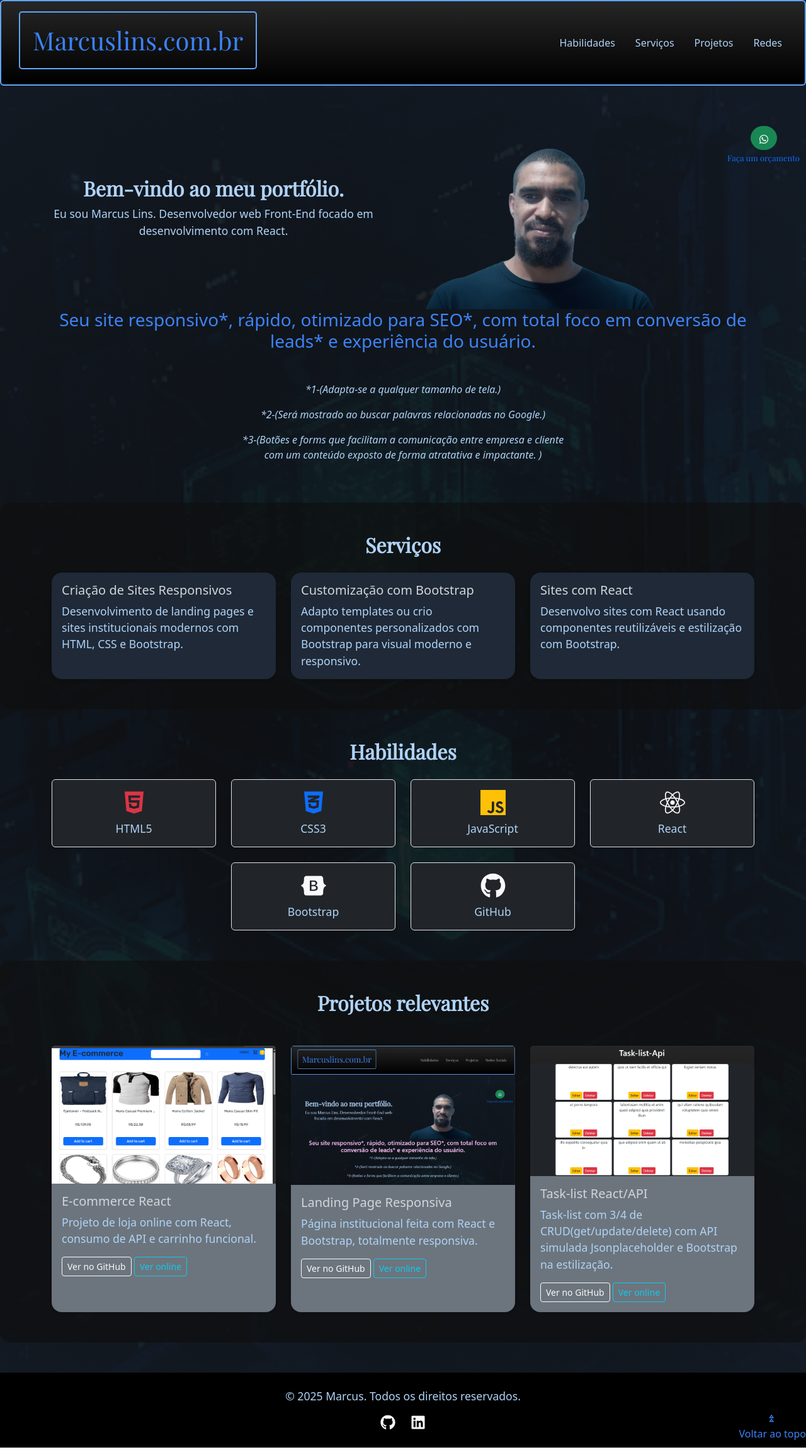
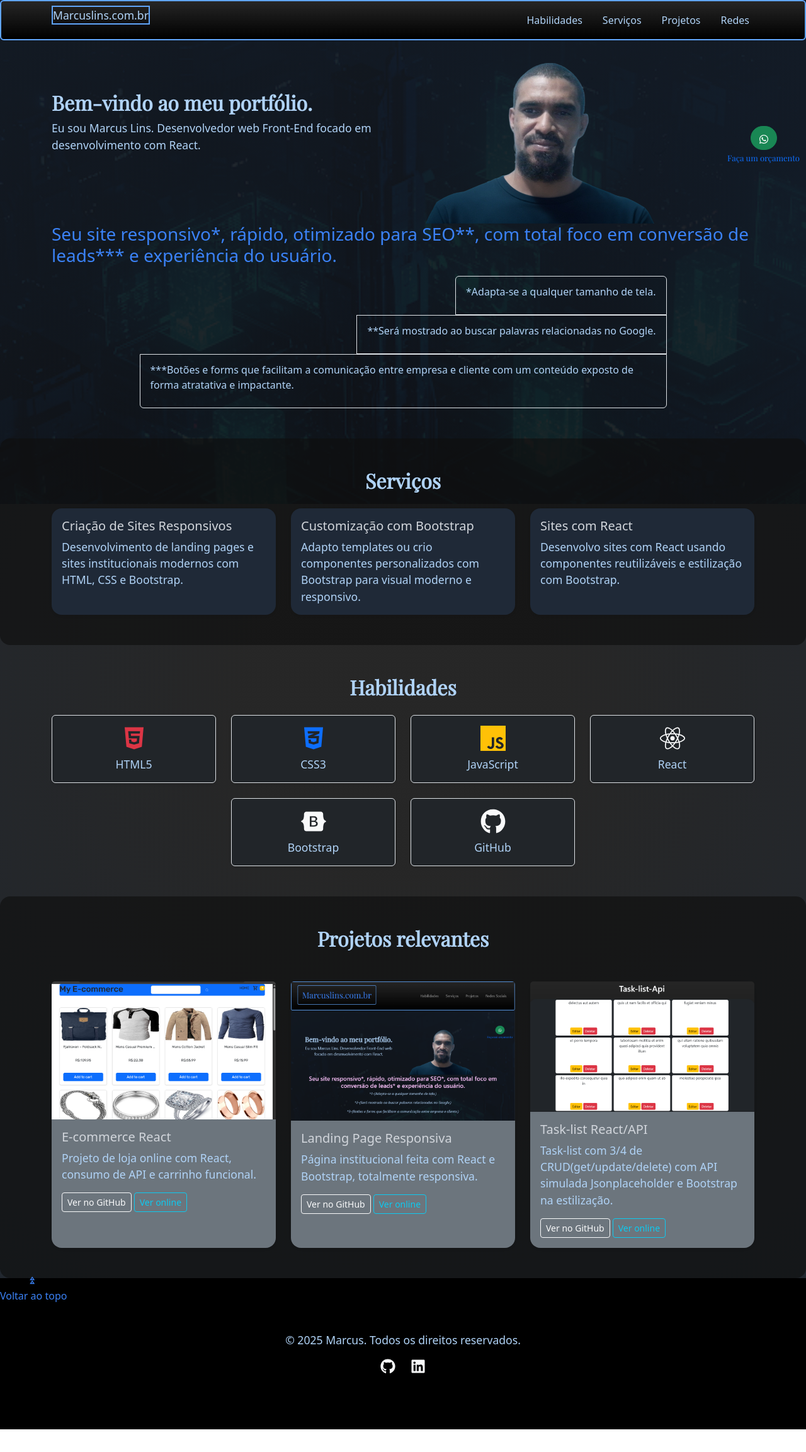
Before and after one commit to MarcussPablo/portfolio, a React (Vite) app: page /projects in a window 1280 px wide. Shown: the whole page at 63% size. After the commit the page ends 2269 px from the top, so only its background shows below. Built offline with nearby package versions, Linux system fonts and the light colour scheme.

Commit message:
Ajustes logo e footer

```diff
--- a/index.html
+++ b/index.html
@@ -3,7 +3,7 @@
 
 <head>
   <meta charset="UTF-8" />
-  <link rel="icon" type="image/svg+xml" href="/unnamed.png" />
+  <link rel="icon" type="image/svg+xml" href="/logo.jpg" />
   <meta name="viewport" content="width=device-width, initial-scale=1.0" />
   <title>Landing Page Profissional - Desenvolvedor Front-end React</title>
   <meta name="description"
--- a/src/components/Footer/Footer.jsx
+++ b/src/components/Footer/Footer.jsx
@@ -1,11 +1,12 @@
-import { FaGithub, FaLinkedin, FaEnvelope } from 'react-icons/fa';
+import { FaGithub, FaLinkedin } from 'react-icons/fa';
+import { MdOutlineFastRewind } from "react-icons/md";
 
 export default function Footer() {
   const year = new Date().getFullYear();
 
   return (
-    <footer className="bg-black text-light py-4 mt-5 "id='contact'>
-      <div className="container text-center">
+    <footer className="bg-black container-fluid text-light p-4 my-auto "id='contact'>
+      <div className="container-fluid text-center">
         <p className="mb-2">&copy; {year} Marcus. Todos os direitos reservados.</p>
 
         <div className="d-flex justify-content-center gap-4 fs-4">
@@ -17,6 +18,17 @@ export default function Footer() {
           </a>
         </div>
       </div>
+
+
+       <div className="topo">
+        <a href="#top"
+        style={{color:'#3b82f6',
+        }}
+        >
+            <div className="topo-seta"><MdOutlineFastRewind /></div>
+            <div>Voltar ao topo</div>
+        </a>
+      </div>
     </footer>
   );
 }
--- a/src/components/Header/Header.jsx
+++ b/src/components/Header/Header.jsx
@@ -1,9 +1,9 @@
 const Header = () => (
-  <nav className="navbar navbar-expand-md navbar-dark bg-black bg-gradient p-3 my-border rounded "
+  <nav className="navbar navbar-expand-md navbar-dark bg-black bg-gradient mb-5 my-border rounded "
   id="top"
   >
-    <div className="container-fluid">
-      <h1 className="my-border">Marcuslins.com.br</h1>
+    <div className="container">
+      <p className="my-border">Marcuslins.com.br</p>
 
       {/* Botão Hamburguer */}
       <button
--- a/src/components/Hero/Hero.jsx
+++ b/src/components/Hero/Hero.jsx
@@ -3,36 +3,47 @@ import Services from "../Services/Services";
 const Hero = () => (
   <section className=" text-white text-center p-5">
     <div className="container ">
-      <div className="row d-flex justify-content-between flex-column-reverse flex-md-row">
-        <div className="col text-center my-auto">
+      <div className="row d-flex justify-content-between text-start flex-column-reverse flex-md-row">
+        <div className="col  my-auto">
           <h2>Bem-vindo ao meu portfólio.</h2>
-          <p>Eu sou Marcus Lins. Desenvolvedor web Front-End focado em desenvolvimento com React.</p>
+          <p className="">Eu sou Marcus Lins. Desenvolvedor web Front-End focado em desenvolvimento com React.</p>
         </div>
         <div className="col-md-6 mx-3">
           <img className="img-fluid " src="/images/sem_marca_dagua.png" alt=""
           />
         </div>
       </div>
-      <div className="container">
-        <h3>Seu site responsivo*, rápido, otimizado para SEO*,
-          com total foco em conversão de leads* e experiência do usuário.
+      <div className=" text-start">
+        <h3>Seu site responsivo*, rápido, otimizado para SEO**,
+          com total foco em conversão de leads*** e experiência do usuário.
         </h3>
-        <p className="mt-5" style={{
+        <ul className="list-group w-75 mx-auto mt-3 ">
+          <li className="list-group-item ms-auto bg-transparent">
+                    <p className="mt-1 " style={{
           fontSize: '1em',
-          fontStyle: 'italic',
 
-        }}>*1-(Adapta-se a qualquer tamanho de tela.)</p>
-        <p className="mt-1" style={{
+
+        }}>*Adapta-se a qualquer tamanho de tela.</p>
+          </li>
+          <li className="list-group-item ms-auto border bg-transparent">
+                    <p className="mt-1" style={{
           fontSize: '1em',
-          fontStyle: 'italic',
 
-        }}>*2-(Será mostrado ao buscar palavras relacionadas no Google.)</p>
-        <p className="mt-1" style={{
+
+        }}>**Será mostrado ao buscar palavras relacionadas no Google.</p>
+          </li>
+          <li className="list-group-item ms-auto border bg-transparent">
+                    <p className="mt-1" style={{
           fontSize: '1em',
-          fontStyle: 'italic',
 
-        }}>*3-(Botões e forms que facilitam a comunicação entre empresa e cliente <br />
-        com um conteúdo exposto de forma atratativa e impactante. )</p>
+
+        }}>***Botões e forms que facilitam a comunicação entre empresa e cliente
+        com um conteúdo exposto de forma atratativa e impactante. </p>
+          </li>
+        </ul>
+
+
+
       </div>
     </div>
 
--- a/src/components/Projects/Projects.jsx
+++ b/src/components/Projects/Projects.jsx
@@ -1,5 +1,5 @@
 
-import { MdOutlineFastRewind } from "react-icons/md";
+
 
 export default function Projects({handleAlert}) {
 
@@ -63,17 +63,7 @@ export default function Projects({handleAlert}) {
         </div>
 
       </div>
-      <div
 
-      className="topo">
-        <a href="#top"
-        style={{color:'#3b82f6',
-        }}
-        >
-            <div className="topo-seta"><MdOutlineFastRewind /></div>
-            <div>Voltar ao topo</div>
-        </a>
-      </div>
     </section>
   );
 }
--- a/src/index.css
+++ b/src/index.css
@@ -1,26 +1,10 @@
-@keyframes rotate {
+.navbar{
+  position: fixed;
+  z-index: 1000;
+  width: 100%;
+  height: 4em;
 
-  50%{
-    transform: rotateZ(180deg);
-    color: #3b82f6;
-  }
 
-  100%{
-    transform: rotateZ(360deg);
-
-  }
-}
-@keyframes distac {
-  0%{
-    scale: 1;
-  }
-  50%{
-    scale: 1.005;
-   color:rgb(255, 192, 245)
-  }
-  100%{
-    scale: 1;
-  }
 }
 
 .back-gradient img {
@@ -74,7 +58,7 @@ p {
   left: 0;
   width: 100%;
   min-height: 100vh;
-  height: 100%;
+  height: 100vh;
   opacity: 1;
   background: url('/images/background.png'); /* ajuste o caminho conforme necessário */
   background-repeat: no-repeat;
@@ -113,10 +97,11 @@ p {
 }
 .topo{
   position: absolute;
-  right: 0;
+  left: 0;
   justify-content: center;
   text-align: center;
-  bottom: 10px;
+  bottom: 200px;
+
 
 }
 .topo a{
@@ -128,6 +113,20 @@ p {
 }
 
 .topo-seta{
+
   transform: rotate(90deg);
 
 }
+
+footer{
+  height:15em;
+ display: flex;
+ align-items: center;
+
+}
+
+@media (max-width:450px) {
+  html,body{
+  overflow-x: hidden;
+}
+}
```
Also changed, not shown: public/images/logo.jpg (added).
